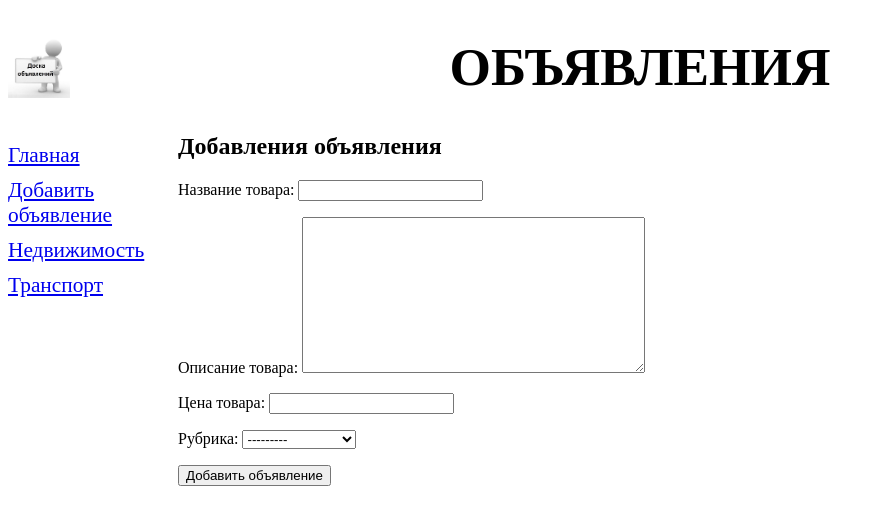
After one commit to Kiraogi/samplesite, a Django app: page /bboard/add/ in a window 1280 px wide. The commit adds this page. Shown: the top 525 px of the page, without its empty margins (0-885 px from the left). Run offline with Django 5.2, Linux system fonts and the light colour scheme; data comes from the database, SQL or seed files in the repository; both versions use the stored data as it was after the commit.

Commit message:
ver 0.05

```diff
--- /dev/null
+++ b/samplesite/bboard/forms.py
@@ -0,0 +1,8 @@
+from django.forms import ModelForm
+
+from .models import Bb
+
+class BbForm(ModelForm):
+    class Meta:
+        model = Bb
+        fields = ('title', 'content', 'price', 'rubric')
--- /dev/null
+++ b/samplesite/bboard/static/bboard/style.css
@@ -0,0 +1,21 @@
+header h1 {
+    font-size: 40pt;
+    text-transform: uppercase;
+    text-align: center;
+    background: url("bg.jpg") left / auto 100% no-repeat;
+}
+
+nav {
+    font-size: 16pt;
+    width: 150px;
+    float: left;
+}
+
+nav a {
+    display: block;
+    margin: 10px 0px;
+}
+
+main{
+    margin-left: 170px;
+}
--- /dev/null
+++ b/samplesite/bboard/templates/bboard/bb_create.html
@@ -0,0 +1,11 @@
+{% extends "bboard/layout/basic.html" %}
+{% block title %}Добавление объявления{% endblock %}
+
+{% block content %}
+<h2>Добавления объявления</h2>
+<form method="post">
+    {% csrf_token %}
+    {{ form.as_p }}
+    <input type="submit" value="Добавить объявление">
+</form>
+{% endblock %}
--- /dev/null
+++ b/samplesite/bboard/templates/bboard/layout/basic.html
@@ -0,0 +1,26 @@
+{% load static %}
+
+<!DOCTYPE html>
+<html lang="en">
+<head>
+    <meta charset="UTF-8">
+    <title>{% block title %}Главная{% endblock %} :: Доска объявлений</title>
+    <link rel="stylesheet" type="text/css" href="{% static 'bboard/style.css' %}">
+</head>
+<body>
+<header>
+    <h1>Объявления</h1>
+</header>
+<nav>
+    <a href="{% url 'index' %}">Главная</a>
+    <a href="{% url 'add' %}">Добавить объявление</a>
+    {% for rubric in rubrics %}
+        <a href="{% url 'rubric_bbs' rubric.pk %}">{{ rubric.name }}</a>
+    {% endfor %}
+</nav>
+<main>
+    {% block content %}
+    {% endblock %}
+</main>
+</body>
+</html>
--- a/samplesite/bboard/templates/bboard/rubric_bbs.html
+++ b/samplesite/bboard/templates/bboard/rubric_bbs.html
@@ -8,9 +8,9 @@
 <h1>Объявления</h1>
 <h2>Рубрика: {{ current_rubric.name }}</h2>
 <div>
-  <a href="/bboard/">Главная</a>
+  <a href="{% url 'index' %}">Главная</a>
   {% for rubric in rubrics %}
-    <a href="/bboard/{{ rubric.pk }}/">{{ rubric.name }}</a>
+    <a href="{% url 'rubric_bbs' rubric.pk %}">{{ rubric.name }}</a>
   {% endfor %}
 </div>
 {% for bb in bbs %}
--- a/samplesite/bboard/urls.py
+++ b/samplesite/bboard/urls.py
@@ -1,8 +1,9 @@
 from django.urls import path
 
-from .views import index, rubric_bbs
+from .views import index, rubric_bbs, BbCreateView
 
 urlpatterns = [
-    path('<int:rubric_id>/', rubric_bbs),
-    path('', index),
+    path('add/', BbCreateView.as_view(), name='add'),
+    path('<int:rubric_id>/', rubric_bbs, name='rubric_bbs'),
+    path('', index, name='index'),
 ]
--- a/samplesite/bboard/views.py
+++ b/samplesite/bboard/views.py
@@ -1,9 +1,11 @@
 from django.shortcuts import render
 from django.http import HttpResponse
 from django.template import loader
+from django.views.generic.edit import CreateView
+from django.urls import reverse_lazy
 
 from .models import Bb, Rubric
-
+from .forms import BbForm
 
 def index(request):
     bbs = Bb.objects.all()
@@ -18,3 +20,13 @@ def rubric_bbs(request, rubric_id):
     current_rubric = Rubric.objects.get(pk=rubric_id)
     context = ({'bbs': bbs, 'rubrics': rubrics, 'current_rubric': current_rubric})
     return render(request, 'bboard/rubric_bbs.html', context)
+
+class BbCreateView(CreateView):
+    template_name = 'bboard/bb_create.html'
+    form_class = BbForm
+    success_url = reverse_lazy('index')
+
+    def get_context_data(self, **kwargs):
+        context = super().get_context_data(**kwargs)
+        context['rubrics'] = Rubric.objects.all()
+        return context
--- a/samplesite/samplesite/settings.py
+++ b/samplesite/samplesite/settings.py
@@ -9,7 +9,7 @@ https://docs.djangoproject.com/en/5.0/topics/settings/
 For the full list of settings and their values, see
 https://docs.djangoproject.com/en/5.0/ref/settings/
 """
-
+import os.path
 from pathlib import Path
 
 # Build paths inside the project like this: BASE_DIR / 'subdir'.
@@ -117,6 +117,9 @@ USE_TZ = True
 # https://docs.djangoproject.com/en/5.0/howto/static-files/
 
 STATIC_URL = 'static/'
+STATICFILES_DIRS = [
+    os.path.join(BASE_DIR / "static"),
+]
 
 # Default primary key field type
 # https://docs.djangoproject.com/en/5.0/ref/settings/#default-auto-field
```
Also changed, not shown: samplesite/bboard/templates/bboard/index.html (+6 -18 lines), samplesite/bboard/static/bboard/bg.jpg (added), samplesite/bboard/static/bboard/empty.jpg (added), samplesite/db.sqlite3.
